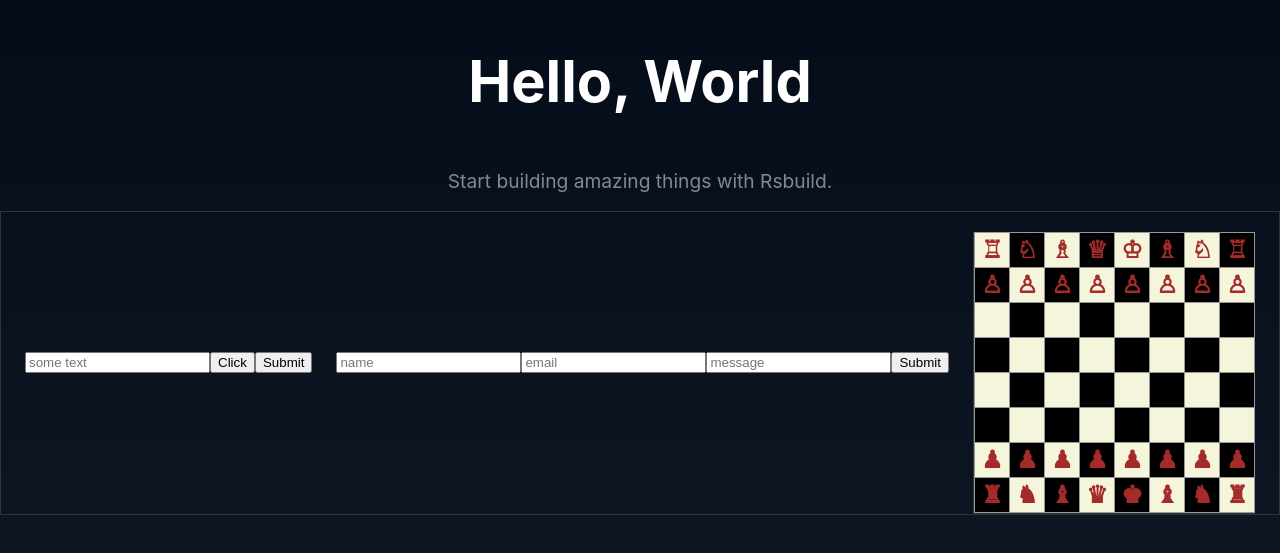
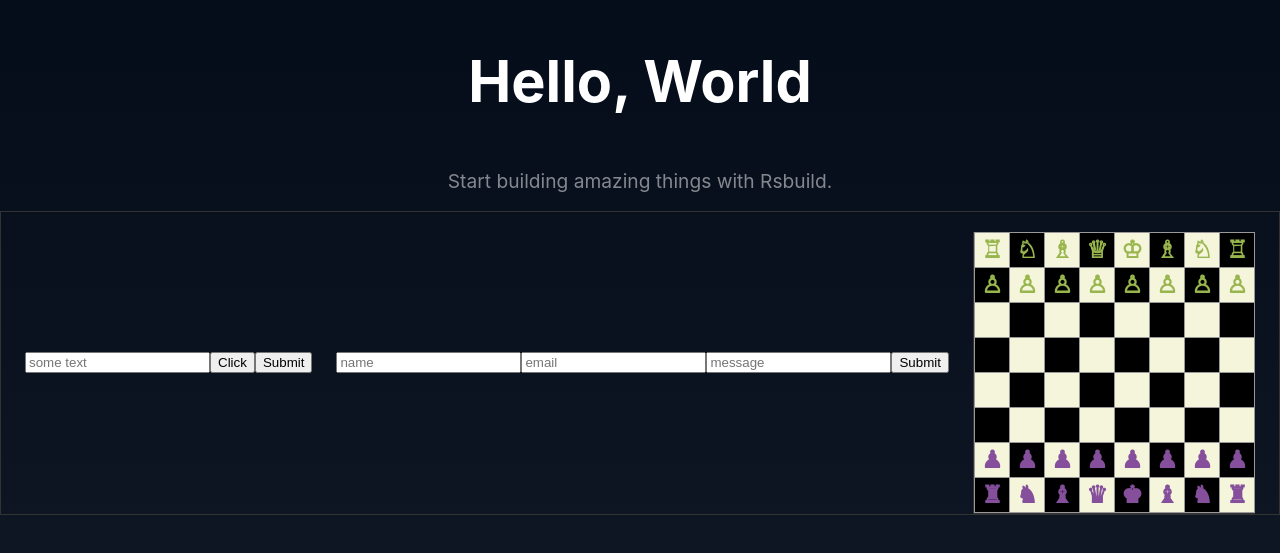
Before and after one commit to francisco-rma/chess, a React app: page / in a window 1280 px wide. Shown: the part 137-690 px from the top of the page. Built offline with nearby package versions, Linux system fonts and the light colour scheme; the HTML template or start-up script is replaced by a standard one.

Commit message:
coloring

```diff
--- a/src/App.css
+++ b/src/App.css
@@ -115,6 +115,14 @@ body {
   background: green;
 }
 
+.white-piece {
+  color: rgb(152, 182, 77);
+}
+
+.black-piece {
+  color: rgb(133, 79, 155);
+}
+
 .games {
   display: flex;
   flex-direction: row;
--- a/src/Chess.jsx
+++ b/src/Chess.jsx
@@ -3,7 +3,7 @@ import { isValidMove } from './ChessLogic'
 
 function Square({ piece, color, rowIdx, colIdx, onClick, onMouseDown, onMouseUp, isSelected }) {
     return (
-        <div className={`square ${color}-square ${isSelected ? 'selected-square' : ''}`}
+        <div className={`square ${color}-square ${isSelected ? 'selected-square' : ''} ${piece ? piece.color === 'white' ? 'white-piece' : 'black-piece' : ''}`}
             onClick={() => onClick?.(rowIdx, colIdx)}>
             {piece ? `${piece.type}` : ''}
         </div>
```
